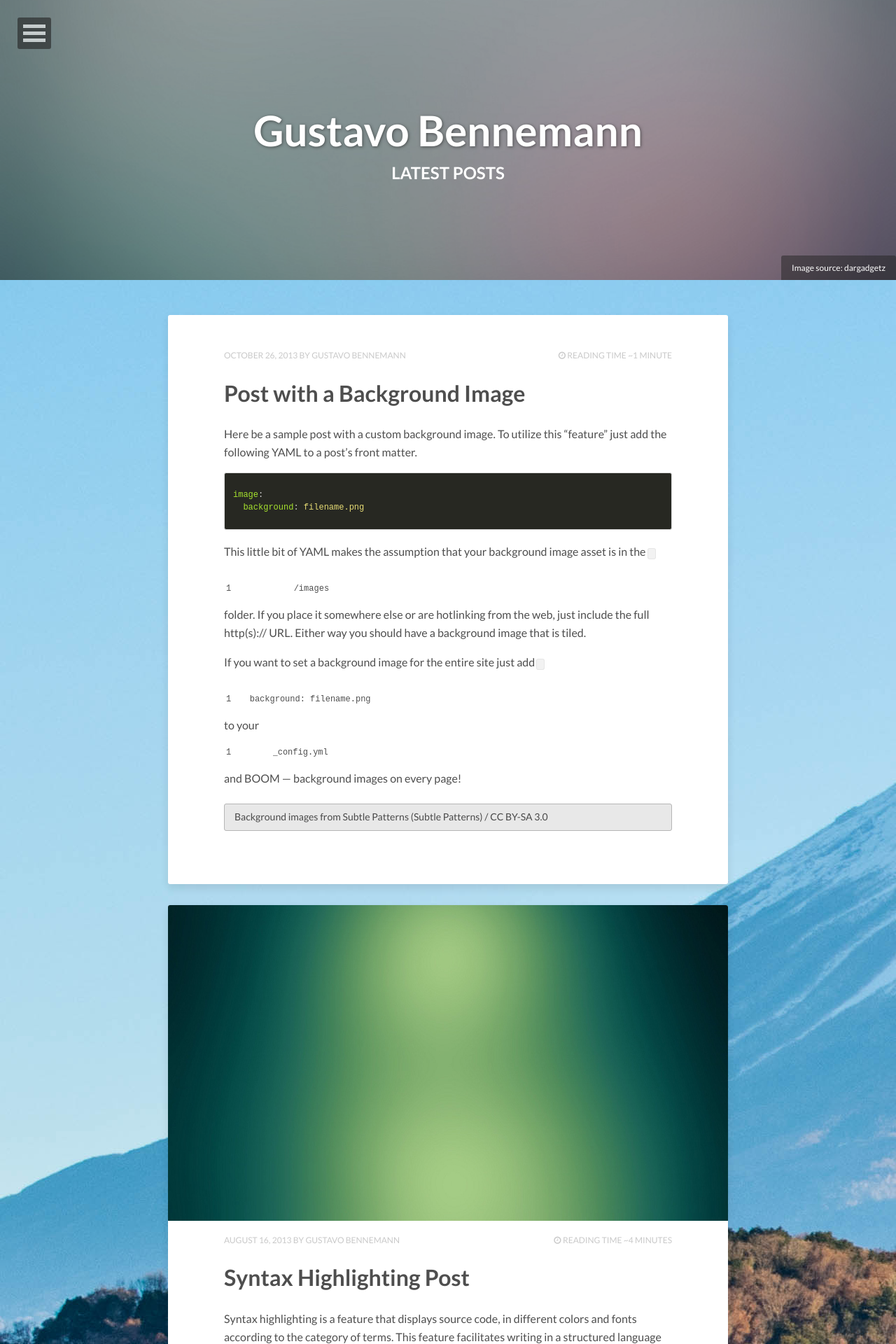
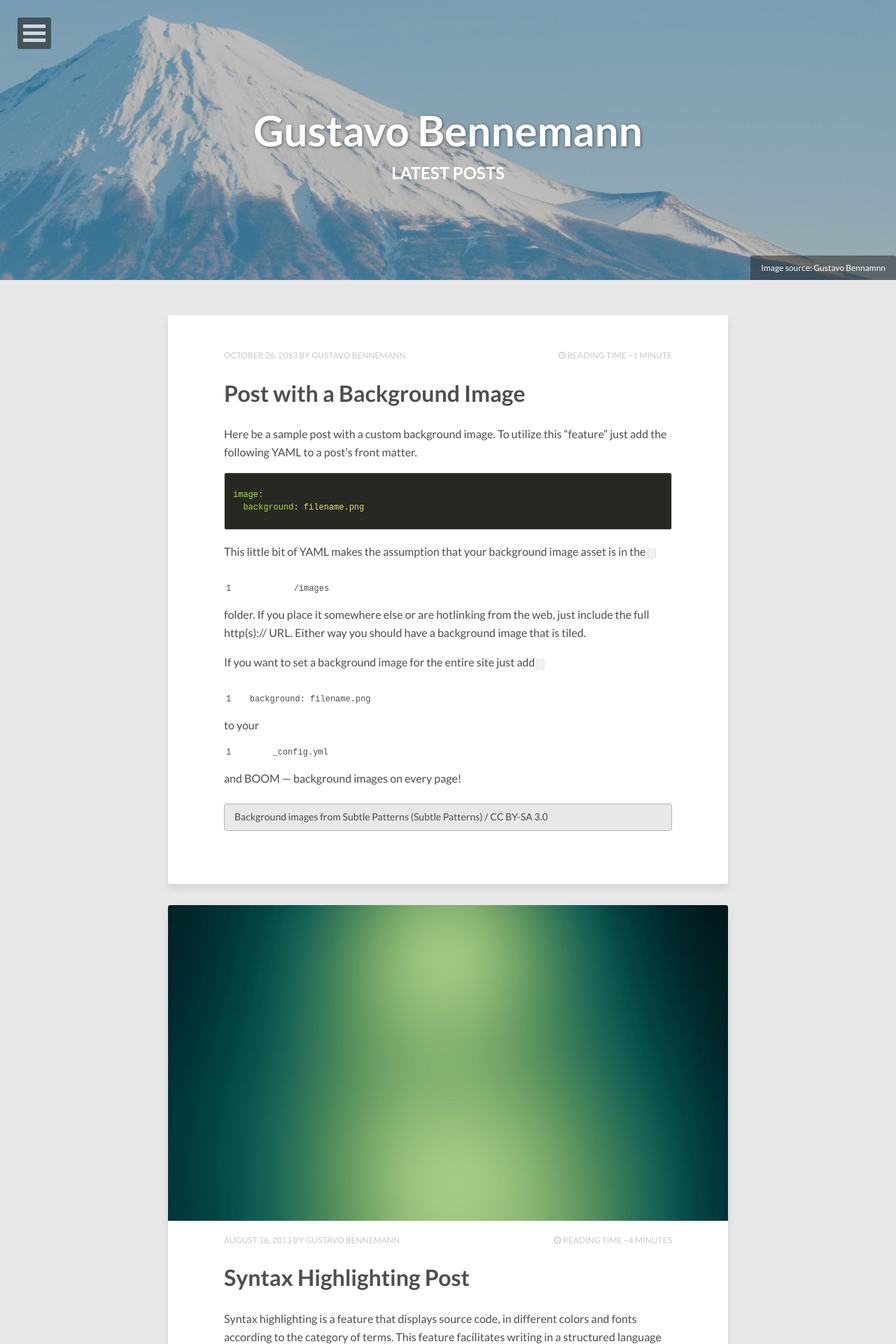
Before and after one commit to dead/dead.github.io, a Jekyll site: the page built from index.html, in a window 1280 px wide. Shown: the top 1920 px of the page at 70% size. Built offline with Jekyll 4.4.1, drawn with Linux system fonts in a browser that asks for light colours; nearby versions of some CDN libraries; the list of posts is cut into pages by our own code.

Commit message:
fix background

```diff
--- a/_config.yml
+++ b/_config.yml
@@ -14,7 +14,7 @@
   bio:            "Your bio goes here. It shouldn't be super long but a good two sentences or two should suffice."
   email:          gustavobenn@hotmail.com
   # Social networking links used in footer. Update and remove as you like.
-  twitter:        dead_x
+  #twitter:        dead_x
   #facebook:       gustavobenn
   github:         dead
   #stackexchange:
@@ -26,7 +26,7 @@
   #google_plus:    +yourid
 
 # Background image to be tiled on all pages
-background: japan.jpg
+background:
 
 # Analytics and webmaster tools stuff goes here
 google_analytics:
--- a/index.html
+++ b/index.html
@@ -5,9 +5,9 @@
 tags: [Jekyll, theme, themes, responsive, blog, modern]
 comments: false
 image:
-  feature: abstract-1.jpg
-  credit: dargadgetz
-  creditlink: http://www.dargadgetz.com/ios-7-abstract-wallpaper-pack-for-iphone-5-and-ipod-touch-retina/
+  feature: japan.jpg
+  credit: Gustavo Bennamnn
+  creditlink:
 ---
 
 {% for post in paginator.posts %}
```
